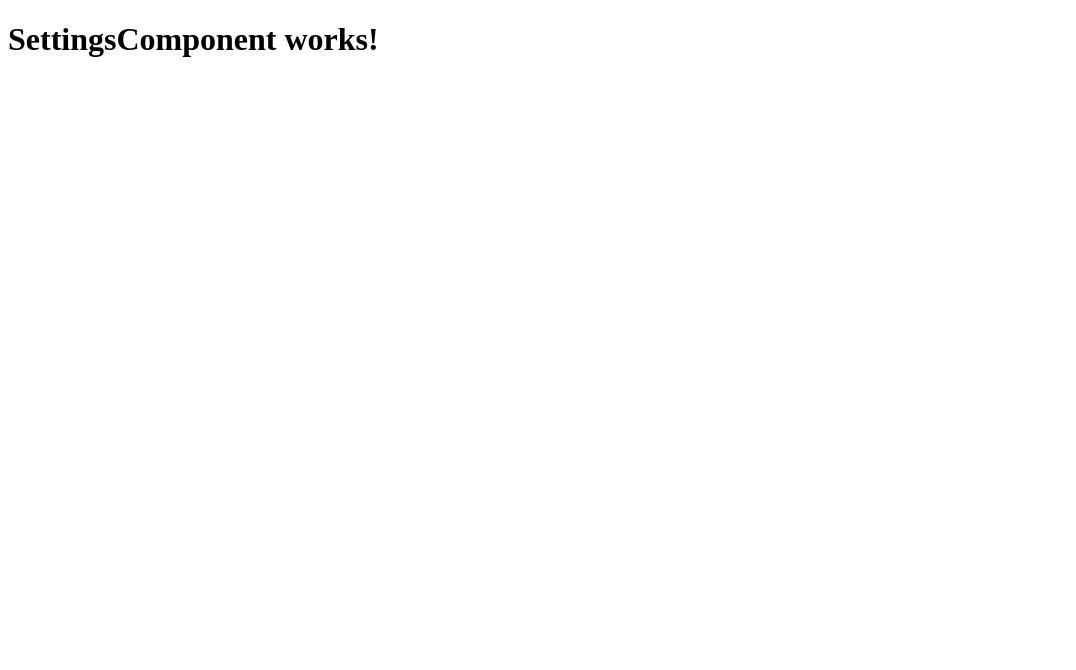
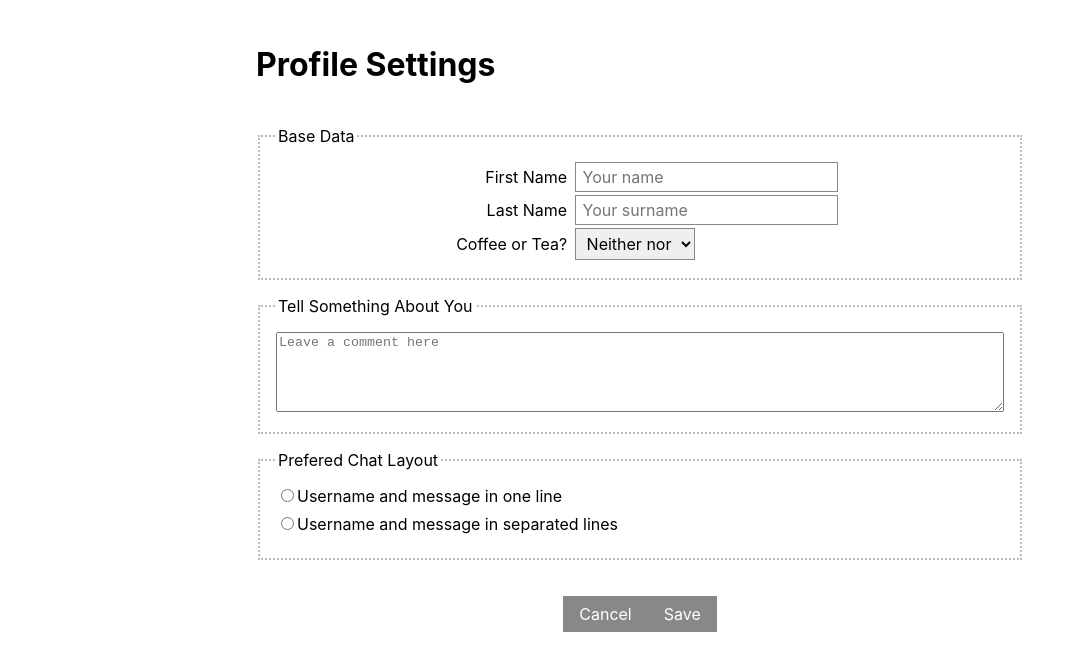
Before and after one commit to thetek-thi/webp, an Angular app in the folder p4/: page /settings in a window 1280 px wide. Shown: the top 670 px of the page, without its empty margins (0-1076 px from the left). Built offline with nearby package versions, Linux system fonts and the light colour scheme.

Commit message:
add stylesheet

```diff
--- a/p4/src/app/app-routing.module.ts
+++ b/p4/src/app/app-routing.module.ts
@@ -23,5 +23,4 @@ const routes: Routes = [
   imports: [RouterModule.forRoot(routes)],
   exports: [RouterModule]
 })
-
 export class AppRoutingModule { }
--- a/p4/src/app/app.component.css
+++ b/p4/src/app/app.component.css
@@ -0,0 +1,154 @@
+* {
+  box-sizing: border-box;
+}
+
+#body {
+  max-width: 800px;
+  margin: 0 auto;
+  padding: 1rem;
+}
+
+#body, input, button, select {
+  font-family: -apple-system, BlinkMacSystemFont, 'Segoe UI', sans-serif;
+}
+
+.center {
+  margin: 0 auto;
+  text-align: center;
+}
+
+img.center, a.center {
+  display: block;
+}
+
+input, button, select {
+  font-size: 1rem;
+}
+
+a {
+  color: #44f;
+  text-decoration: none;
+}
+
+.big {
+  font-size: 2rem;
+}
+
+a:hover {
+  text-decoration: underline;
+}
+
+a.spec1 {
+  color: #f44;
+}
+
+fieldset {
+  border: dotted 2px #bbb;
+  margin-bottom: 1rem;
+  padding: 1rem;
+}
+
+label {
+  display: inline-block;
+  text-align: right;
+  width: 40%;
+  margin-bottom: .5rem;
+  margin-right: .5rem;
+}
+
+label.radio {
+  text-align: left;
+  width: auto;
+}
+
+textarea {
+  width: 100%;
+  height: 5rem;
+}
+
+button, form input[type=submit] {
+  background-color: #888;
+  color: white;
+  border: none;
+  outline: none;
+  padding: .5rem 1rem;
+}
+
+button {
+  background-color: #888;
+}
+
+form input[type=submit], .bluebutton {
+  background-color: #44f;
+}
+
+.smallinput {
+  padding: .25rem .4rem;
+  border: solid 1px #888;
+}
+
+.biginput {
+  padding: .45rem .8rem;
+  border: solid 1px #888;
+}
+
+.borderaround {
+  width: 100%;
+  border: solid 1px #888;
+  padding: 0 1rem;
+}
+
+hr {
+  border: dashed .5px #888;
+}
+
+img.round {
+  border-radius: 50%;
+}
+
+.aside-left {
+  position: relative;
+  width: 30%;
+}
+
+.aside-right {
+  position: relative;
+  width: calc(70% - 2rem);
+  left: calc(30% + 2rem);
+  margin-top: -30%;
+}
+
+blockquote {
+  margin: .5rem 2rem;
+}
+
+@media only screen and (max-width: 800px) {
+  form label, form button, form select, form input {
+      display: block;
+      width: 100%;
+      text-align: left;
+  }
+
+  form .radio, form .nomaxwidthonmobile {
+    display: inline-block;
+    width: auto;
+  }
+
+  .aside-left {
+    position: relative;
+    width: 100%;
+  }
+
+  .aside-right {
+    position: relative;
+    width: 100%;
+    left: 0;
+    margin-top: 0;
+  }
+
+  img.aside-left {
+    display: block;
+    max-width: 10rem;
+    margin: 0 auto;
+  }
+}
--- a/p4/src/app/app.component.html
+++ b/p4/src/app/app.component.html
@@ -1 +1,3 @@
-<router-outlet></router-outlet>
+<div id="body">
+  <router-outlet></router-outlet>
+</div>
--- a/p4/src/app/components/settings/settings.component.html
+++ b/p4/src/app/components/settings/settings.component.html
@@ -1,3 +1,50 @@
 <!-- IF YOU HAVE YOUR INDENT SIZE SET TO ANYTHING OTHER THAN 2 SPACES, I WILL STEAL YOUR KNEECAPS.  -->
 
-<h1>SettingsComponent works!</h1>
+<h1>Profile Settings</h1>
+
+<br>
+
+<div>
+  <fieldset>
+    <legend>Base Data</legend>
+
+    <label for="firstname">First Name</label>
+    <input class="smallinput" id="firstname" type="text" name="firstname" placeholder="Your name">
+
+    <br>
+
+    <label for="lastname">Last Name</label>
+    <input class="smallinput" id="lastname" type="text" name="lastname" placeholder="Your surname">
+
+    <br>
+
+    <label for="Coffee or Tea">Coffee or Tea?</label>
+    <select class="smallinput" name="coffee_or_tea" id="coffee_or_tea">
+      <option value="neither_nor">Neither nor</option>
+      <option value="Coffee">Coffee</option>
+      <option value="Tea">Tea</option>
+    </select>
+  </fieldset>
+
+  <fieldset>
+    <legend>Tell Something About You</legend>
+    <textarea name="sth_about_u" id="sth_about_u" placeholder="Leave a comment here"></textarea>
+  </fieldset>
+
+  <fieldset>
+    <legend>Prefered Chat Layout</legend>
+
+    <input class="radio" type="radio" id="Layout1" name="Layout" value="Layout1">
+    <label class="radio" for="Layout1">Username and message in one line</label><br>
+
+    <input class="radio" type="radio" id="Layout2" name="Layout" value="Layout2">
+    <label class="radio" for="Layout2">Username and message in separated lines</label>
+  </fieldset>
+
+  <br>
+
+  <div class="center">
+    <a href="./friends.html"><button type="button" class="nomaxwidthonmobile">Cancel</button></a>
+    <button type="button" class="nomaxwidthonmobile">Save</button>
+  </div>
+</div>
--- a/p4/src/app/components/settings/settings.component.ts
+++ b/p4/src/app/components/settings/settings.component.ts
@@ -1,4 +1,4 @@
-import { Component, OnInit, ViewEncapsulation } from '@angular/core'
+import { Component, OnInit } from '@angular/core'
 
 @Component({
   selector: 'app-settings',
```
